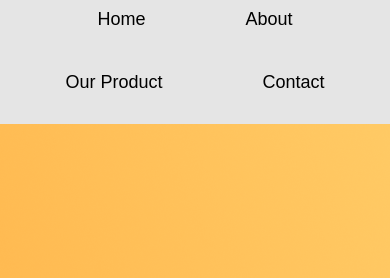
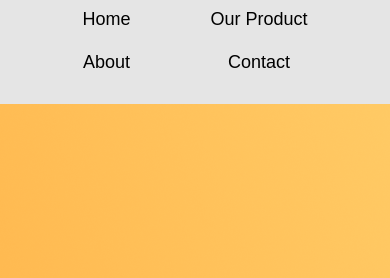
Before and after one commit to AbdulFattoh5/Honey, a plain HTML site: page index.html in a window 390 px wide. Shown: the part 86-364 px from the top of the page. Drawn offline with Linux system fonts and the light colour scheme; a web font is replaced by a local one.

Commit message:
menu fix

```diff
--- a/css/adaptive.css
+++ b/css/adaptive.css
@@ -211,16 +211,25 @@
 
 @media screen and (max-width:440px){
     .menu{
-        gap: 40px 100px;
-        flex-wrap: wrap;
+        display: none;
+    }
+
+    .phone_menu{
+        display: flex;
+        align-items: flex-start;
+        justify-content: flex-start;
+        gap: 80px;
+    }
+
+    .nav{
+        display: flex;
+        align-items: center;
+        justify-content: center;
+        flex-direction: column;
+        gap: 20px;
     }
 
     .banner_h{
         font-size: 64px;
     }
 }
-
-
-/* header links in order gap
-products words smaller
-all 'h' and 'p' text align center  */
--- a/css/style.css
+++ b/css/style.css
@@ -28,6 +28,10 @@ body {
     display: flex;
     align-items: center;
     justify-content: space-between;
+}
+
+.phone_menu{
+    display: none;
 }
 
 .menu {
--- a/index.html
+++ b/index.html
@@ -29,6 +29,25 @@
                         <a href="#" class="link">Contact</a>
                     </li>
                 </ul>
+                <div class="phone_menu">
+                    <ul class="nav">
+                        <li class="item">
+                            <a href="#" class="link">Home</a>
+                        </li>
+                        <li class="item">
+                            <a href="#" class="link">About</a>
+                        </li>
+                    </ul>
+                    <ul class="nav">
+                        <li class="item">
+                            <a href="#" class="link">Our Product</a>
+                        </li>
+                        <li class="item">
+                            <a href="#" class="link">Contact</a>
+                        </li>
+                    </ul>
+                </div>
+
             </div>
         </div>
     </header>
```
